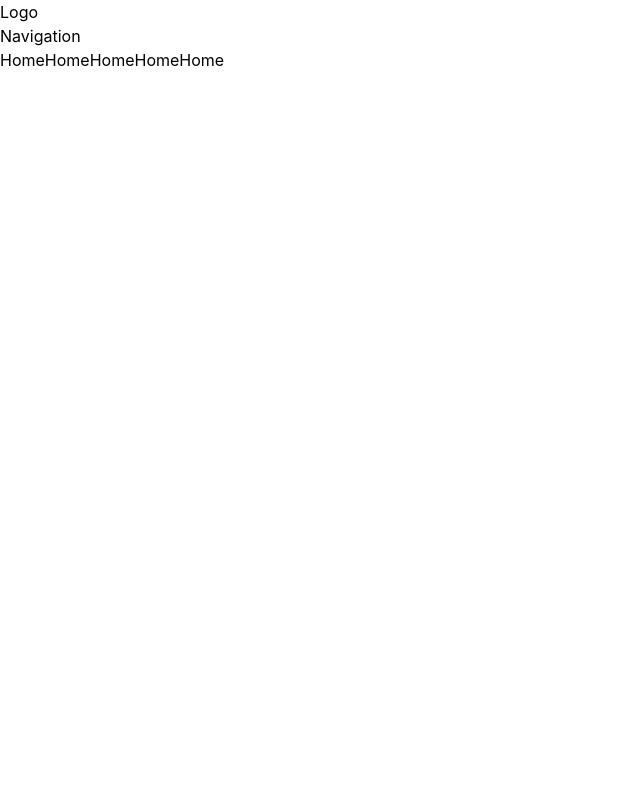
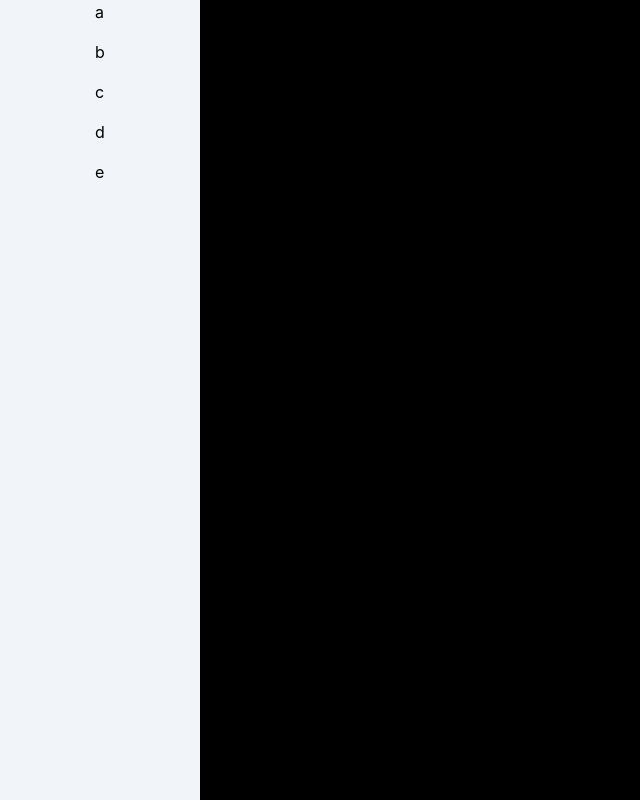
Before and after one commit to KF9pu/portfolio-profile, a Next.js app: page / in a window 1280 px wide. Shown: the whole page, without its empty margins (0-640 px from the left). Built offline with nearby package versions, Linux system fonts and the light colour scheme.

Commit message:
작업내용 알 수 없음... 중간 저장

```diff
--- a/next.config.js
+++ b/next.config.js
@@ -2,6 +2,6 @@
 const nextConfig = {
   reactStrictMode: true,
   swcMinify: true,
-}
+};
 
-module.exports = nextConfig
+module.exports = nextConfig;
--- a/pages/index.tsx
+++ b/pages/index.tsx
@@ -1,18 +1,14 @@
 import Layout from "@components/layout/layout";
-import Head from "next/head";
-import Image from "next/image";
-import styles from "../styles/Home.module.css";
+import { cls } from "@libs/common";
 
 export default function Home() {
   return (
     <Layout title="Home" hasTabBar>
       <div className="flex">
-        <div className="flex">Home</div>
-        <div>Home</div>
-        <div>Home</div>
-
-        <div className="flex">Home</div>
-        <div>Home</div>
+        <div className={cls("h-screen w-full", "flex", "bg-black")}>
+          <div></div>
+          <div></div>
+        </div>
       </div>
     </Layout>
   );
--- a/src/components/layout/header.tsx
+++ b/src/components/layout/header.tsx
@@ -1,9 +1,9 @@
+import { cls } from "@libs/common";
 import Navigation from "./navigation";
 
 const Header = () => {
   return (
-    <header>
-      <h1>Logo</h1>
+    <header className={cls("fixed flex justify-center", "h-screen w-[40px]", "transition-all", "bg-slate-100", "hover:w-[200px]")}>
       <Navigation />
     </header>
   );
--- a/src/components/layout/navigation.tsx
+++ /dev/null
@@ -1,5 +0,0 @@
-const Navigation = () => {
-  return <nav>Navigation</nav>;
-};
-
-export default Navigation;
--- /dev/null
+++ b/src/components/layout/navigation/card.tsx
@@ -0,0 +1,8 @@
+import type { FC } from 'react';
+
+interface cardProps {}
+
+const card: FC<cardProps> = ({}) => {
+        return (div.);
+}
+export default card;
--- /dev/null
+++ b/src/components/layout/navigation/index.tsx
@@ -0,0 +1,17 @@
+import { cls } from "@libs/common";
+import { useRouter } from "next/router";
+
+const Navigation = () => {
+  const router = useRouter();
+  return (
+    <nav className={cls("")}>
+      <div className={cls("h-[40px] w-[80%]")}>a</div>
+      <div className={cls("h-[40px] w-[80%]")}>b</div>
+      <div className={cls("h-[40px] w-[80%]")}>c</div>
+      <div className={cls("h-[40px] w-[80%]")}>d</div>
+      <div className={cls("h-[40px] w-[80%]")}>e</div>
+    </nav>
+  );
+};
+
+export default Navigation;
--- /dev/null
+++ b/src/libs/common.ts
@@ -0,0 +1,3 @@
+export const cls = (...classNames: string[]) => {
+  return classNames.join(" ");
+};
--- a/styles/globals.css
+++ b/styles/globals.css
@@ -17,3 +17,17 @@ a {
 * {
   box-sizing: border-box;
 }
+
+body::-webkit-scrollbar {
+  width: 8px; /* 스크롤바의 너비 */
+}
+
+body::-webkit-scrollbar-thumb {
+  height: 30%; /* 스크롤바의 길이 */
+  background: rgba(33, 122, 244, 0.1); /* 스크롤바의 색상 */
+  border-radius: 10px;
+}
+
+body::-webkit-scrollbar-track {
+  background: rgba(33, 122, 244, 0.1); /*스크롤바 뒷 배경 색상*/
+}
```
